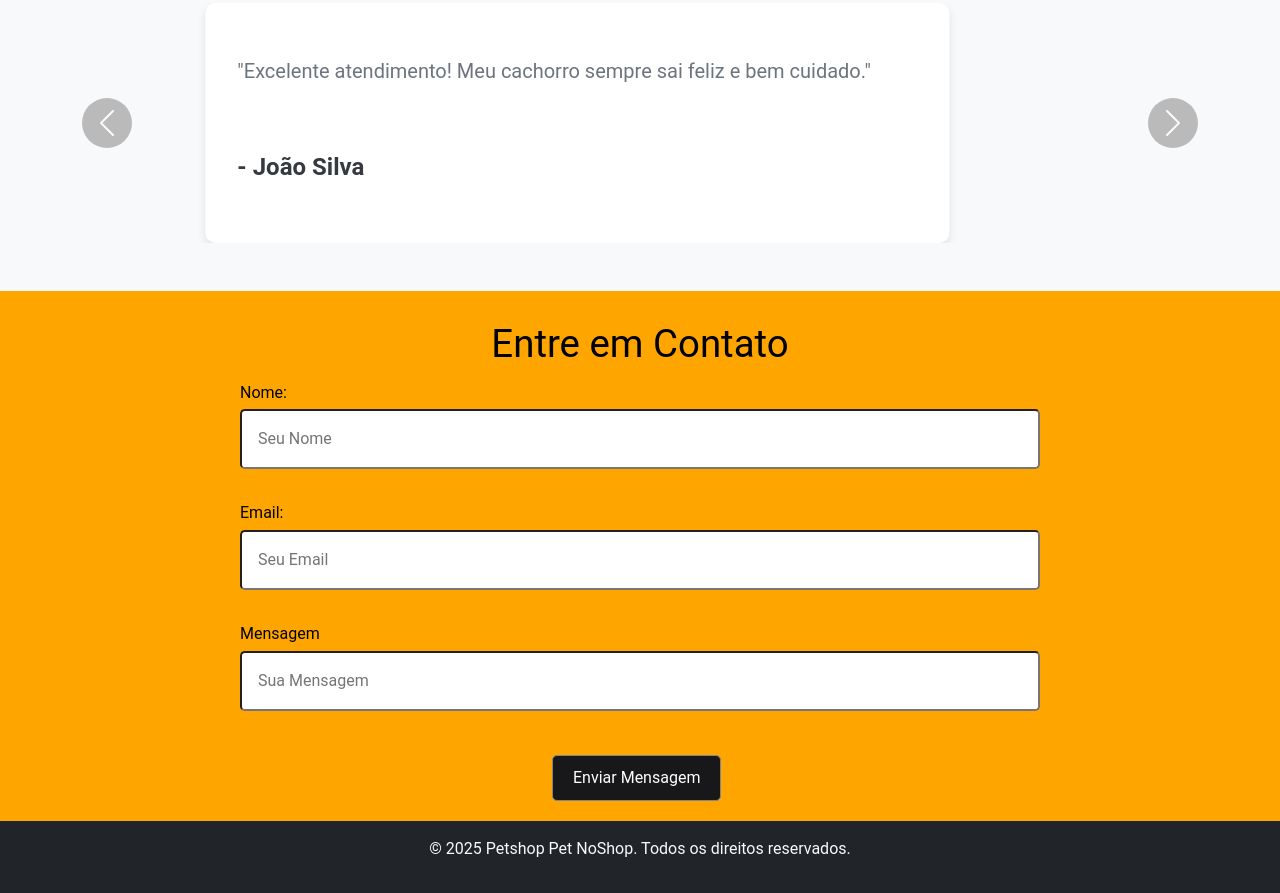
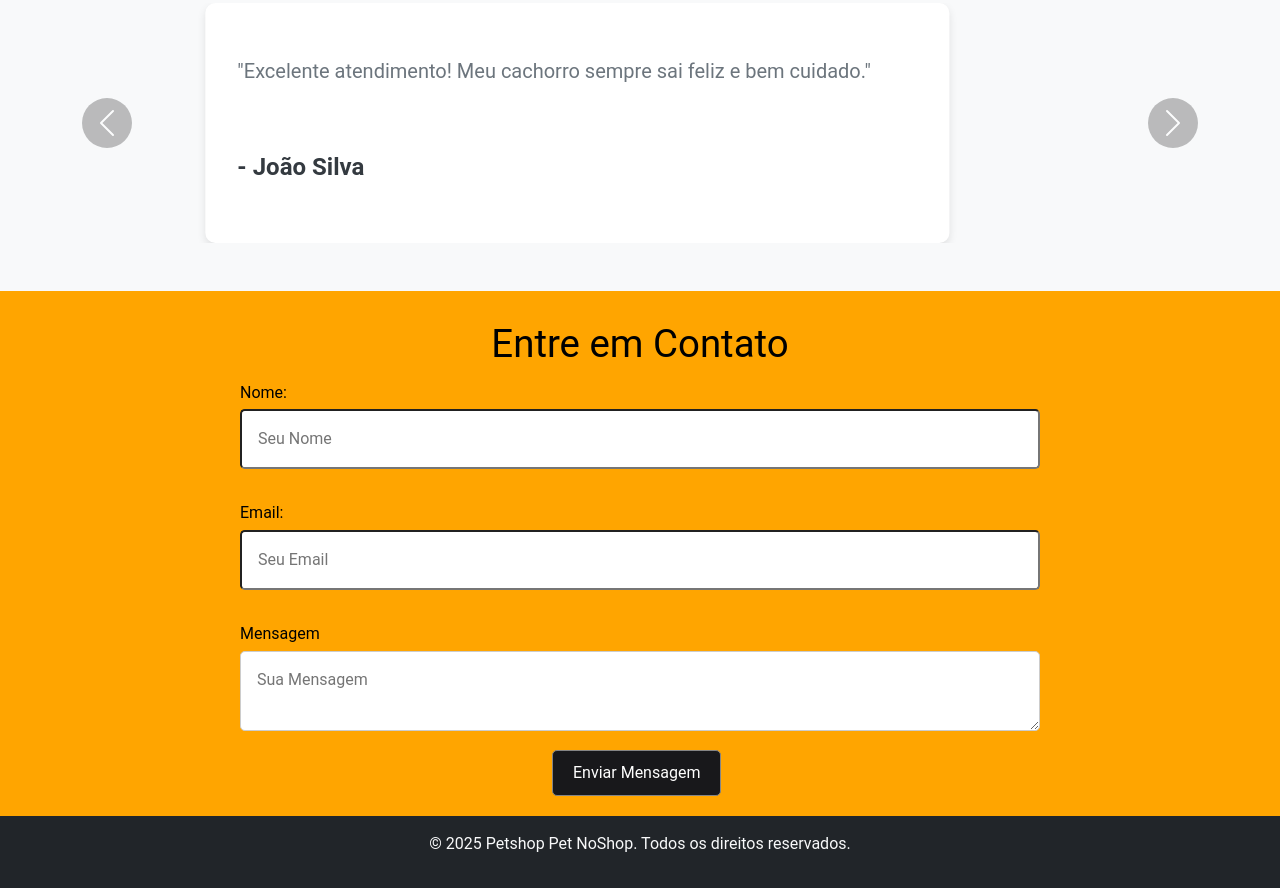
Before and after one commit to VitorArgeri/Pagina-Pet, a plain HTML site: page index.html in a window 1280 px wide. Shown: the part 2517-3410 px from the top of the page. Drawn offline with nearby package versions, Linux system fonts and the light colour scheme.

Commit message:
fix: textarea

```diff
--- a/assets/styles/index.styles.css
+++ b/assets/styles/index.styles.css
@@ -190,11 +190,20 @@ form label {
 form input [ type="text"],
 form input [ type="email"],
 form input [ type="password"],
-form textarea {
+form textarea [ type="text"] {
     width: calc(100% - 20px);
     margin-bottom: 10rem;
     border: 1px solid #ccc;
     border-radius: 5px;
+}
+
+form textarea {
+    width: 50rem;
+    height: 30vh;
+    border-radius: 0.3rem;
+    border: 1px solid #ccc;
+    padding: 1rem;
+    height: 5rem;
 }
 
 form input {
--- a/index.html
+++ b/index.html
@@ -172,8 +172,8 @@
 
 
 
-     <!-- Depoimentos Section -->
-     <section id="depoimentos" class="py-5 bg-light">
+    <!-- Depoimentos Section -->
+    <section id="depoimentos" class="py-5 bg-light">
         <div class="container">
             <h2 class="text-center mb-4">O Que Nossos Clientes Dizem</h2>
             <div id="carouselDepoimentos" class="carousel slide" data-bs-ride="carousel">
@@ -183,7 +183,8 @@
                             <div class="col-md-8">
                                 <div class="card">
                                     <div class="card-body reviews">
-                                        <p class="card-text">"Excelente atendimento! Meu cachorro sempre sai feliz e bem cuidado."</p>
+                                        <p class="card-text">"Excelente atendimento! Meu cachorro sempre sai feliz e bem
+                                            cuidado."</p>
                                         <h5 class="card-title">- João Silva</h5>
                                     </div>
                                 </div>
@@ -195,7 +196,8 @@
                             <div class="col-md-8">
                                 <div class="card">
                                     <div class="card-body reviews">
-                                        <p class="card-text">"Os serviços são de alta qualidade e os profissionais são muito atenciosos."</p>
+                                        <p class="card-text">"Os serviços são de alta qualidade e os profissionais são
+                                            muito atenciosos."</p>
                                         <h5 class="card-title">- Maria Oliveira</h5>
                                     </div>
                                 </div>
@@ -207,7 +209,8 @@
                             <div class="col-md-8">
                                 <div class="card">
                                     <div class="card-body reviews">
-                                        <p class="card-text">"Recomendo a todos! Meu gato adora os brinquedos que comprei aqui."</p>
+                                        <p class="card-text">"Recomendo a todos! Meu gato adora os brinquedos que
+                                            comprei aqui."</p>
                                         <h5 class="card-title">- Carlos Pereira</h5>
                                     </div>
                                 </div>
@@ -215,11 +218,13 @@
                         </div>
                     </div>
                 </div>
-                <button class="carousel-control-prev" type="button" data-bs-target="#carouselDepoimentos" data-bs-slide="prev">
+                <button class="carousel-control-prev" type="button" data-bs-target="#carouselDepoimentos"
+                    data-bs-slide="prev">
                     <span class="carousel-control-prev-icon" aria-hidden="true"></span>
                     <span class="visually-hidden">Anterior</span>
                 </button>
-                <button class="carousel-control-next" type="button" data-bs-target="#carouselDepoimentos" data-bs-slide="next">
+                <button class="carousel-control-next" type="button" data-bs-target="#carouselDepoimentos"
+                    data-bs-slide="next">
                     <span class="carousel-control-next-icon" aria-hidden="true"></span>
                     <span class="visually-hidden">Próximo</span>
                 </button>
@@ -243,9 +248,9 @@
                 <input type="text" id="email" name="email" placeholder="Seu Email" maxlength="100">
 
 
-                <label for="senha">Mensagem</label>
-                <input type="password" name="senha" id="senha" name="Sua Mensagem" minlength="8" maxlength="20"
-                    placeholder="Sua Mensagem" required>
+                <label for="mensagem">Mensagem</label>
+                <textarea id="mensagem" name="mensagem" minlength="8" maxlength="500" placeholder="Sua Mensagem"
+                    required type="text"></textarea>
             </fieldset>
         </form>
         <button type="submit" class="btn btn-primary submit-button">Enviar Mensagem</button>
@@ -257,9 +262,9 @@
 
 
         <script src="https://cdn.jsdelivr.net/npm/bootstrap@5.3.0/dist/js/bootstrap.bundle.min.js"></script>
-    <script src="https://code.jquery.com/jquery-3.5.1.slim.min.js"></script>
-    <script src="https://cdn.jsdelivr.net/npm/@popperjs/core@2.5.4/dist/umd/popper.min.js"></script>
-    <script src="https://stackpath.bootstrapcdn.com/bootstrap/4.5.2/js/bootstrap.min.js"></script>
+        <script src="https://code.jquery.com/jquery-3.5.1.slim.min.js"></script>
+        <script src="https://cdn.jsdelivr.net/npm/@popperjs/core@2.5.4/dist/umd/popper.min.js"></script>
+        <script src="https://stackpath.bootstrapcdn.com/bootstrap/4.5.2/js/bootstrap.min.js"></script>
 </body>
 
 </html>
```
